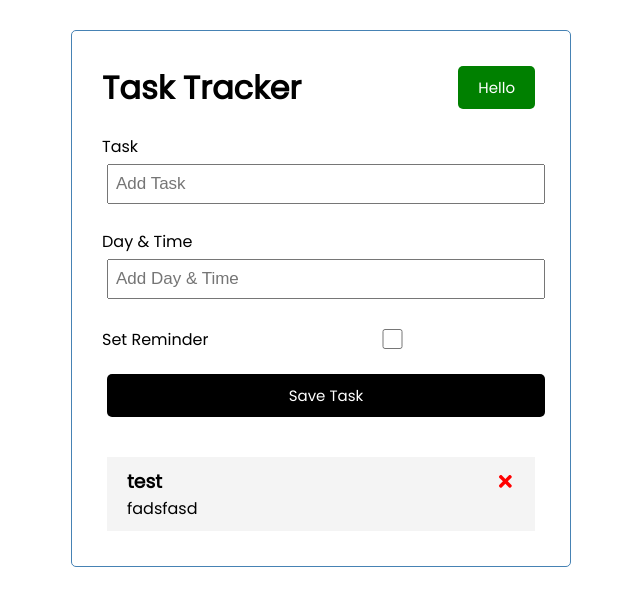
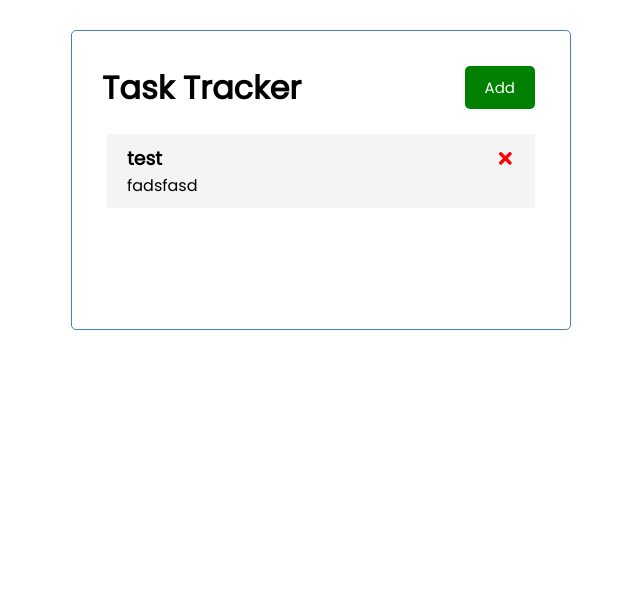
Before and after one commit to MattLMerritt/protocol-protocol, a React (Create React App) app in the folder gabrij2/todo list (learning react project)/: page / in a window 1280 px wide. Shown: the top 606 px of the page, without its empty margins (319-959 px from the left). Built offline with nearby package versions, Linux system fonts and the light colour scheme.

Commit message:
Changed button to toggle form

```diff
--- a/gabrij2/todo list (learning react project)/src/App.js
+++ b/gabrij2/todo list (learning react project)/src/App.js
@@ -4,6 +4,7 @@
 import { AddTask } from "./components/AddTask";
 
 const App = () => {
+  const [showAddTask, setShowAddTask] = useState(false);
   const [tasks, setTasks] = useState([
     { id: 1, text: "test", day: "fadsfasd", reminder: false },
   ]);
@@ -33,8 +34,12 @@
 
   return (
     <div className="container">
-      <Header title="Task Tracker" />
-      <AddTask onAdd={addTask} />
+      <Header
+        onAdd={() => setShowAddTask(!showAddTask)}
+        showAdd={showAddTask}
+        title="Task Tracker"
+      />
+      {showAddTask && <AddTask onAdd={addTask} />}
       {tasks.length > 0 ? (
         <Tasks tasks={tasks} onDelete={deleteTask} onToggle={toggleReminder} />
       ) : (
--- a/gabrij2/todo list (learning react project)/src/components/Header.js
+++ b/gabrij2/todo list (learning react project)/src/components/Header.js
@@ -1,14 +1,18 @@
 import PropTypes from "prop-types";
 import { Button } from "./Button";
 
-const Header = ({ title }) => {
+const Header = ({ title, onAdd, showAdd }) => {
   const onClick = () => {
     console.log("Click");
   };
   return (
     <header className="header">
       <h1> {title}</h1>
-      <Button color="green" text="Hello" onClick={onClick} />
+      <Button
+        color={showAdd ? "red" : "green"}
+        text={showAdd ? "Close" : "Add"}
+        onClick={onAdd}
+      />
     </header>
   );
 };
```
